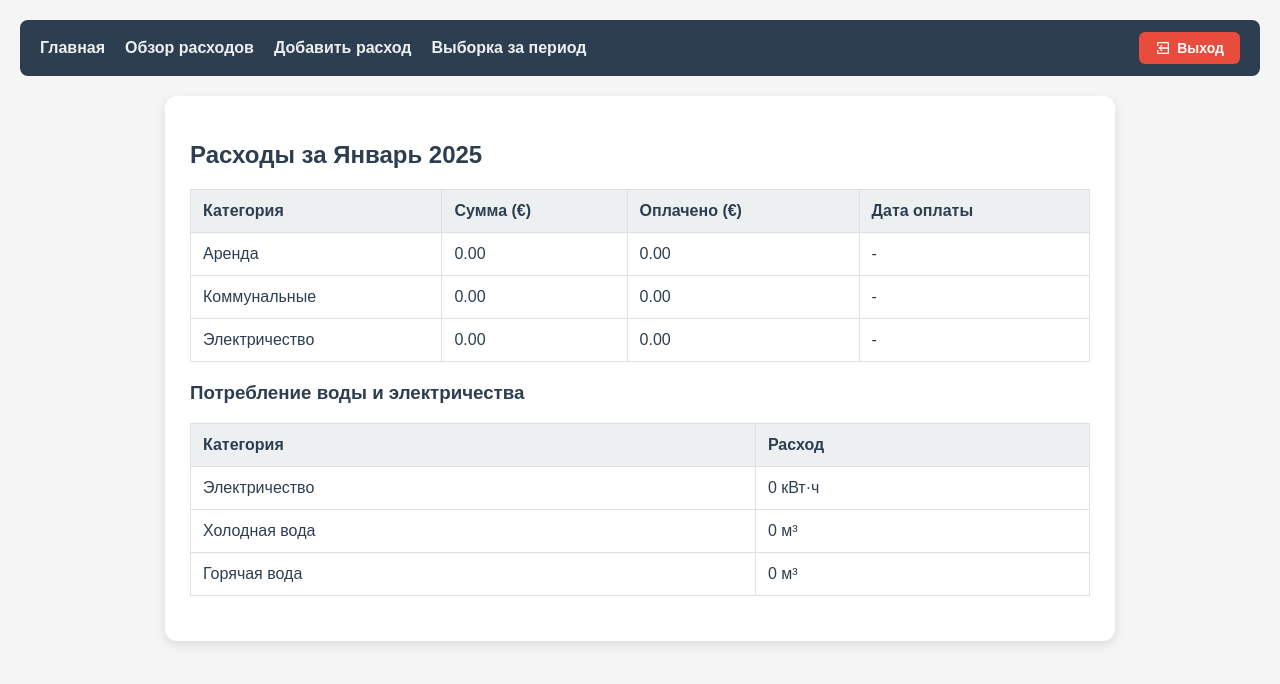
After one commit to DmytroFedosyeyev/jango_rent, a Django app: page /month/2025/1/ in a window 1280 px wide. The commit adds this page. Shown: the top 684 px of the page. Run offline with Django 5.2, Linux system fonts and the light colour scheme; the visitor is signed in with stand-in values (Sample User, id 1); data that the repository does not hold is empty.

Commit message:
Добавлена страница расходов за месяц (monthly_expenses) и исправлены ссылки в home.html

```diff
--- a/expenses/templates/home.html
+++ b/expenses/templates/home.html
@@ -190,7 +190,7 @@
             {% endif %}
             <div class="month-box month-{{ month.status }}">
                 {% if month.status != 'future' %}
-                    <a href="{% url 'expenses:filter_expenses' %}?start_date={{ month.start_date }}&end_date={{ month.end_date }}" class="month-link">
+                    <a href="{% url 'expenses:monthly_expenses' current_year month.start_date|date:"n" %}" class="month-link">
                         {{ month.name }}
                     </a>
                 {% else %}
--- /dev/null
+++ b/expenses/templates/monthly_expenses.html
@@ -0,0 +1,62 @@
+{% extends 'base.html' %}
+
+{% block title %}Расходы за {{ month_name }} {{ year }}{% endblock %}
+
+{% block content %}
+<h2>Расходы за {{ month_name }} {{ year }}</h2>
+
+<table class="table">
+    <thead>
+        <tr>
+            <th>Категория</th>
+            <th>Сумма (€)</th>
+            <th>Оплачено (€)</th>
+            <th>Дата оплаты</th>
+        </tr>
+    </thead>
+    <tbody>
+        <tr>
+            <td>Аренда</td>
+            <td>{{ rent.amount|default:"0.00" }}</td>
+            <td>{{ rent.payment_amount|default:"0.00" }}</td>
+            <td>{{ rent.payment_date|date:"d.m.Y"|default:"-" }}</td>
+        </tr>
+        <tr>
+            <td>Коммунальные</td>
+            <td>{{ utilities.amount|default:"0.00" }}</td>
+            <td>{{ utilities.payment_amount|default:"0.00" }}</td>
+            <td>{{ utilities.payment_date|date:"d.m.Y"|default:"-" }}</td>
+        </tr>
+        <tr>
+            <td>Электричество</td>
+            <td>{{ electricity.amount|default:"0.00" }}</td>
+            <td>{{ electricity.payment_amount|default:"0.00" }}</td>
+            <td>{{ electricity.payment_date|date:"d.m.Y"|default:"-" }}</td>
+        </tr>
+    </tbody>
+</table>
+
+<h3>Потребление воды и электричества</h3>
+<table class="table">
+    <thead>
+        <tr>
+            <th>Категория</th>
+            <th>Расход</th>
+        </tr>
+    </thead>
+    <tbody>
+        <tr>
+            <td>Электричество</td>
+            <td>{{ usage.electricity }} кВт·ч</td>
+        </tr>
+        <tr>
+            <td>Холодная вода</td>
+            <td>{{ usage.cold_water }} м³</td>
+        </tr>
+        <tr>
+            <td>Горячая вода</td>
+            <td>{{ usage.hot_water }} м³</td>
+        </tr>
+    </tbody>
+</table>
+{% endblock %}
--- a/expenses/urls.py
+++ b/expenses/urls.py
@@ -13,4 +13,5 @@ urlpatterns = [
     path('meter/edit/<int:pk>/', views.edit_meter_reading, name='edit_meter_reading'),
     path('pay_all/', views.pay_all_expenses, name='pay_all_expenses'),
     path('add-expense-modal/', views.add_expense_modal, name='add_expense_modal'),
+    path('month/<int:year>/<int:month>/', views.monthly_expenses, name='monthly_expenses'),
 ]
--- a/expenses/views.py
+++ b/expenses/views.py
@@ -162,8 +162,8 @@ def home(request):
         months.append({
             'name': ['Янв', 'Фев', 'Мар', 'Апр', 'Май', 'Июн', 'Июл', 'Авг', 'Сен', 'Окт', 'Ноя', 'Дек'][month-1],
             'status': status,
-            'start_date': start_date.strftime('%Y-%m-%d'),
-            'end_date': end_date.strftime('%Y-%m-%d'),
+            'start_date':  start_date,
+            'end_date': end_date,
         })
 
     context = {
@@ -710,3 +710,41 @@ def add_expense_modal(request):
 
     messages.success(request, f"Расход ({category}) на сумму {amount} € добавлен.")
     return redirect('expenses:home')
+
+
+@login_required
+def monthly_expenses(request, year, month):
+    user = request.user
+    month_start = date(year, month, 1)
+    _, last_day = calendar.monthrange(year, month)
+    month_end = date(year, month, last_day)
+
+    # Расходы
+    expenses = Expense.objects.filter(user=user, date__range=[month_start, month_end])
+    rent = expenses.filter(category='rent').first()
+    utilities = expenses.filter(category='utilities').first()
+    electricity = expenses.filter(category='electricity').first()
+
+    # Показания счётчиков
+    readings = MeterReading.objects.filter(user=user, date__year=year, date__month=month)
+    usage = {}
+    for cat in ['electricity', 'cold_water', 'hot_water']:
+        try:
+            curr = readings.filter(category=cat).latest('date')
+            prev = MeterReading.objects.filter(user=user, category=cat, date__lt=curr.date).latest('date')
+            usage[cat] = round(curr.value - prev.value, 2)
+        except MeterReading.DoesNotExist:
+            usage[cat] = 0
+
+    context = {
+        'year': year,
+        'month': month,
+        'rent': rent,
+        'utilities': utilities,
+        'electricity': electricity,
+        'readings': readings,
+        'usage': usage,
+        'month_name': ['Январь','Февраль','Март','Апрель','Май','Июнь',
+                       'Июль','Август','Сентябрь','Октябрь','Ноябрь','Декабрь'][month-1],
+    }
+    return render(request, 'monthly_expenses.html', context)
```
